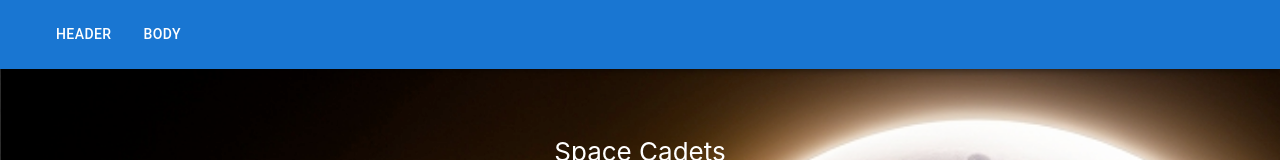
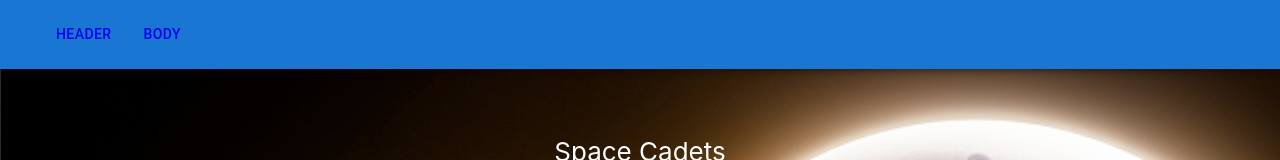
Before and after one commit to AlissonRoss/eclipse-NASA-challenge-2023, a React (Create React App) app: page / in a window 1280 px wide. Shown: the top 160 px of the page. Built offline with nearby package versions, Linux system fonts and the light colour scheme.

Commit message:
added links to navbar

```diff
--- a/src/App.js
+++ b/src/App.js
@@ -7,8 +7,8 @@ function App() {
   return (
     <div className="App">
       <NavBar/>
-      <Header/>
-      <Body/>
+      <Header id='header'/>
+      <Body id='body'/>
     </div>
   );
 }
--- a/src/Components/NavBar/index.js
+++ b/src/Components/NavBar/index.js
@@ -8,7 +8,7 @@ export default function NavBar() {
        <AppBar>
             <Menu className='NavBar-Menu'>
             {navbar.map((navbarItem) => (
-                <a><Button variant='h6' >
+                <a href={navbarItem.link}><Button variant='h6' >
                     {navbarItem.name}
                 </Button></a>
             ))}
@@ -20,9 +20,11 @@ export default function NavBar() {
 };
 const navbar = [
     {
-        name:'header'
+        name:'header',
+        link: '#header'
     },{
-        name:'body'
+        name:'body',
+        link: "#body"
     }
 
 ];
```
